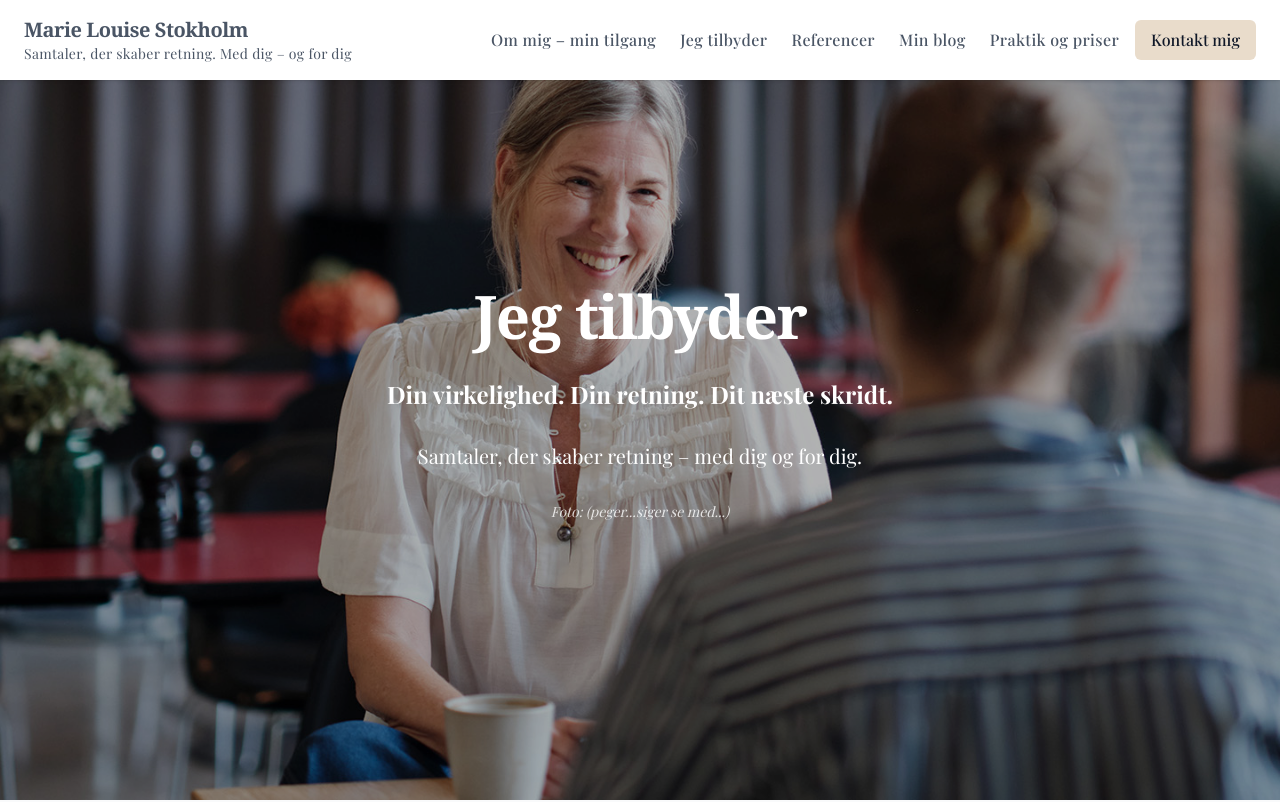
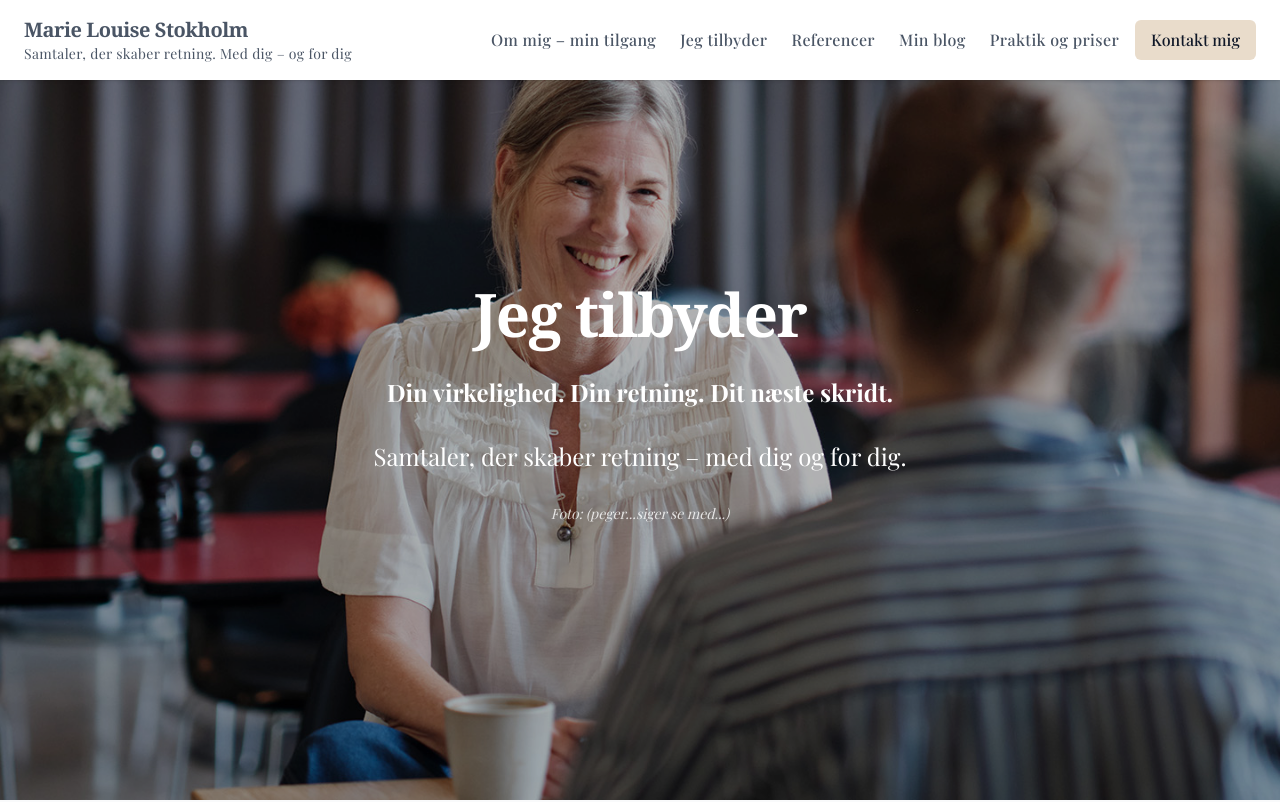
Before and after one commit to nordic-agency/marielouisestokholm, a Next.js app: page /hvad-jeg-tilbyder in a window 1280 px wide. Shown: the top 802 px of the page. Built offline with nearby package versions, Linux system fonts and the light colour scheme.

Commit message:
V2 Revision: Fixed font size inconsistency in undertext on 'Jeg tilbyder' page - both lines now use text-xl md:text-2xl for consistent sizing

```diff
--- a/src/app/hvad-jeg-tilbyder/page.tsx
+++ b/src/app/hvad-jeg-tilbyder/page.tsx
@@ -22,7 +22,7 @@
           <p className="text-xl md:text-2xl font-sans font-bold mb-8">
             Din virkelighed. Din retning. Dit næste skridt.
           </p>
-          <p className="text-lg md:text-xl font-sans mb-8">
+          <p className="text-xl md:text-2xl font-sans mb-8">
             Samtaler, der skaber retning – med dig og for dig.
           </p>
           <p className="text-sm text-white/80 italic">
```
